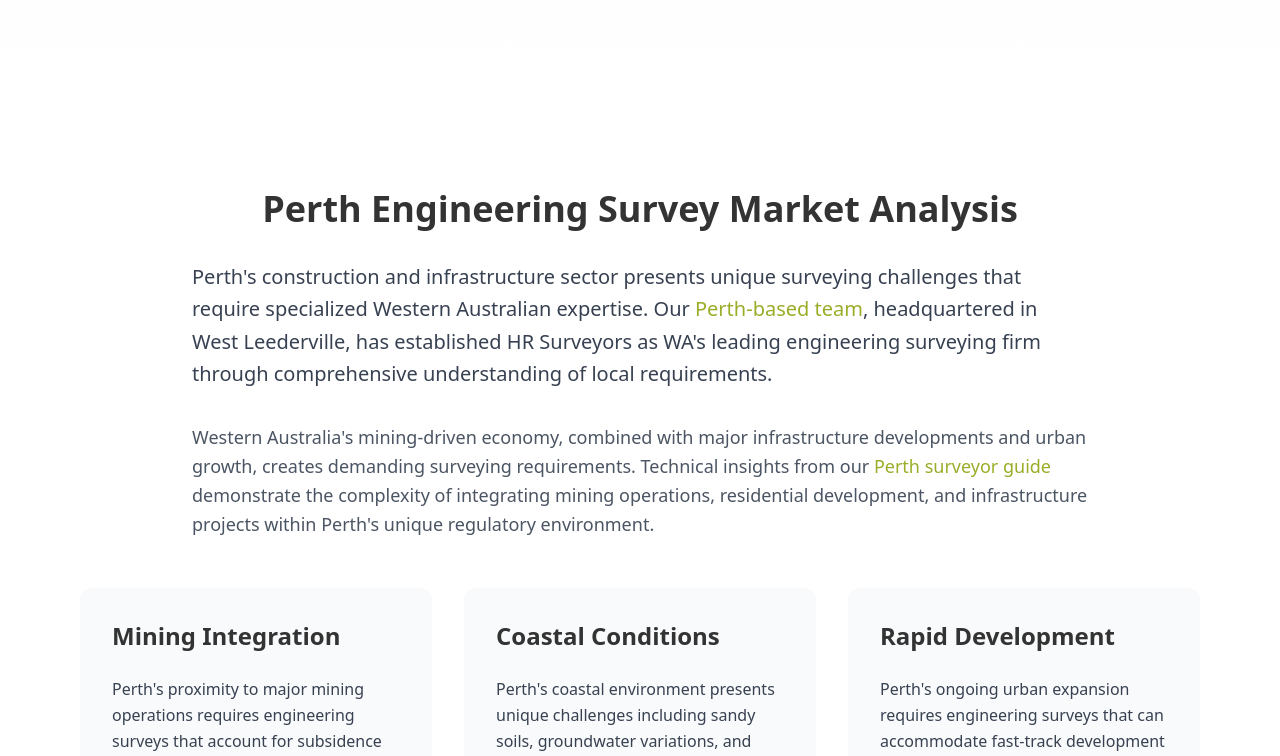
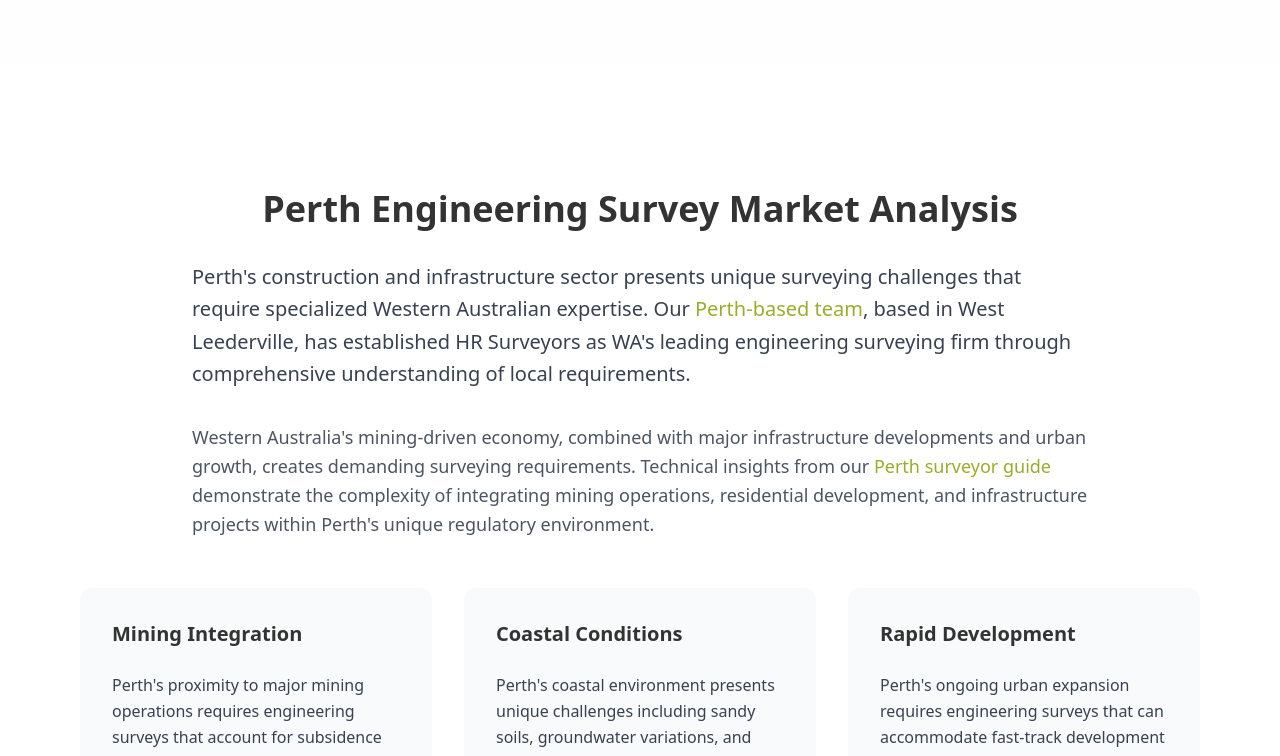
Before and after one commit to cavastir/hr, an Astro site in the folder surveyors/: page /expertise/engineering-surveys-perth in a window 1280 px wide. Shown: the part 677-1433 px from the top of the page. Built offline with nearby package versions, Linux system fonts and the light colour scheme; Astro itself is replaced by a stand-in of ours.

Commit message:
revised perth

```diff
--- a/surveyors/src/pages/expertise/engineering-surveys-perth.astro
+++ b/surveyors/src/pages/expertise/engineering-surveys-perth.astro
@@ -1,6 +1,5 @@
 ---
 import Layout from '../../layouts/Layout.astro';
-import { locationContent } from '../../utils/seo.ts';
 
 // Schema.org structured data for SEO
 const schemaData = {
@@ -27,14 +26,6 @@ const schemaData = {
     },
     "areaServed": "Perth, Western Australia"
   }
-};
-
-// Get Perth location data
-const perthContent = locationContent.perth;
-const perthOffice = {
-  address: '1/435 Vincent Street West, West Leederville, WA, 6007',
-  areas: 'Perth Metro, Regional WA',
-  specialties: ['Mining Projects', 'Infrastructure Development', 'Level Crossing Removals']
 };
 ---
 
@@ -69,19 +60,15 @@ const perthOffice = {
           </div>
         </div>
 
-        <!-- Local Stats -->
-        <div class="grid grid-cols-3 gap-8 max-w-2xl mx-auto text-center">
+        <!-- Perth Office Stats -->
+        <div class="grid grid-cols-2 gap-8 max-w-xl mx-auto text-center">
           <div>
             <p class="text-3xl font-bold text-hr-dark mb-2">WA</p>
-            <p class="text-gray-600">Headquarters</p>
+            <p class="text-gray-600">Office</p>
           </div>
           <div>
-            <p class="text-3xl font-bold text-hr-dark mb-2">12+</p>
-            <p class="text-gray-600">Years Perth</p>
-          </div>
-          <div>
-            <p class="text-3xl font-bold text-hr-dark mb-2">300+</p>
-            <p class="text-gray-600">WA Projects</p>
+            <p class="text-3xl font-bold text-hr-dark mb-2">2012</p>
+            <p class="text-gray-600">Established</p>
           </div>
         </div>
       </div>
@@ -93,7 +80,7 @@ const perthOffice = {
         <h2 class="text-3xl md:text-4xl font-bold text-hr-dark mb-8 text-center">Perth Engineering Survey Market Analysis</h2>
         <div class="max-w-4xl mx-auto mb-12">
           <p class="text-xl leading-relaxed text-gray-700 mb-8">
-            Perth's construction and infrastructure sector presents unique surveying challenges that require specialized Western Australian expertise. Our <a href="/about/" class="text-hr-accent hover:text-hr-dark transition-colors font-medium">Perth-based team</a>, headquartered in West Leederville, has established HR Surveyors as WA's leading engineering surveying firm through comprehensive understanding of local requirements.
+            Perth's construction and infrastructure sector presents unique surveying challenges that require specialized Western Australian expertise. Our <a href="/about/" class="text-hr-accent hover:text-hr-dark transition-colors font-medium">Perth-based team</a>, based in West Leederville, has established HR Surveyors as WA's leading engineering surveying firm through comprehensive understanding of local requirements.
           </p>
           <p class="text-lg leading-relaxed text-gray-600 mb-8">
             Western Australia's mining-driven economy, combined with major infrastructure developments and urban growth, creates demanding surveying requirements. Technical insights from our <a href="/articles/perth-surveyor-guide/" class="text-hr-accent hover:text-hr-dark transition-colors font-medium">Perth surveyor guide</a> demonstrate the complexity of integrating mining operations, residential development, and infrastructure projects within Perth's unique regulatory environment.
@@ -101,30 +88,24 @@ const perthOffice = {
         </div>
 
         <!-- Perth-Specific Challenges -->
-        <div class="grid grid-cols-1 md:grid-cols-2 lg:grid-cols-3 gap-8 mb-16">
+        <div class="grid grid-cols-1 md:grid-cols-3 gap-8 mb-16">
           <div class="bg-gray-50 rounded-xl p-8 hover:shadow-lg transition-shadow duration-300">
-            <h3 class="text-xl md:text-2xl font-bold text-hr-dark mb-6">
-              Mining Integration
-            </h3>
-            <p class="text-gray-700 leading-relaxed mb-6">
+            <h3 class="text-xl font-bold text-hr-dark mb-6">Mining Integration</h3>
+            <p class="text-gray-700 leading-relaxed">
               Perth's proximity to major mining operations requires engineering surveys that account for subsidence monitoring, heavy haulage routes, and resource extraction infrastructure integration with urban development projects.
             </p>
           </div>
 
           <div class="bg-gray-50 rounded-xl p-8 hover:shadow-lg transition-shadow duration-300">
-            <h3 class="text-xl md:text-2xl font-bold text-hr-dark mb-6">
-              Coastal Conditions
-            </h3>
-            <p class="text-gray-700 leading-relaxed mb-6">
+            <h3 class="text-xl font-bold text-hr-dark mb-6">Coastal Conditions</h3>
+            <p class="text-gray-700 leading-relaxed">
               Perth's coastal environment presents unique challenges including sandy soils, groundwater variations, and coastal erosion considerations that impact foundation design and infrastructure surveying accuracy.
             </p>
           </div>
 
           <div class="bg-gray-50 rounded-xl p-8 hover:shadow-lg transition-shadow duration-300">
-            <h3 class="text-xl md:text-2xl font-bold text-hr-dark mb-6">
-              Rapid Development
-            </h3>
-            <p class="text-gray-700 leading-relaxed mb-6">
+            <h3 class="text-xl font-bold text-hr-dark mb-6">Rapid Development</h3>
+            <p class="text-gray-700 leading-relaxed">
               Perth's ongoing urban expansion requires engineering surveys that can accommodate fast-track development timelines while maintaining accuracy standards for both residential and commercial projects.
             </p>
           </div>
@@ -149,21 +130,17 @@ const perthOffice = {
               <h3 class="text-2xl font-bold text-hr-dark mb-6">Perth Office Capabilities</h3>
               <div class="space-y-4">
                 <div class="flex items-start">
-                  <svg class="w-5 h-5 text-hr-accent mt-1 mr-3" fill="currentColor" viewBox="0 0 20 20">
-                    <path fill-rule="evenodd" d="M5.05 4.05a7 7 0 119.9 9.9L10 18.9l-4.95-4.95a7 7 0 010-9.9zM10 11a2 2 0 100-4 2 2 0 000 4z" clip-rule="evenodd"></path>
-                  </svg>
+                  <div class="w-5 h-5 bg-hr-accent rounded-full mt-1 mr-3"></div>
                   <div>
                     <p class="font-semibold text-hr-dark">Address</p>
-                    <p class="text-gray-600">{perthOffice.address}</p>
+                    <p class="text-gray-600">1/435 Vincent Street West, West Leederville, WA, 6007</p>
                   </div>
                 </div>
                 <div class="flex items-start">
-                  <svg class="w-5 h-5 text-hr-accent mt-1 mr-3" fill="currentColor" viewBox="0 0 20 20">
-                    <path d="M9 12l2 2 4-4m6 2a9 9 0 11-18 0 9 9 0 0118 0z"></path>
-                  </svg>
+                  <div class="w-5 h-5 bg-hr-accent rounded-full mt-1 mr-3"></div>
                   <div>
                     <p class="font-semibold text-hr-dark">Service Areas</p>
-                    <p class="text-gray-600">{perthOffice.areas}</p>
+                    <p class="text-gray-600">Perth Metro, Regional WA</p>
                   </div>
                 </div>
               </div>
@@ -171,12 +148,18 @@ const perthOffice = {
             <div>
               <h3 class="text-xl font-bold mb-4 text-hr-dark">Perth Specializations</h3>
               <ul class="space-y-3">
-                {perthOffice.specialties.map((specialty) => (
-                  <li class="flex items-center">
-                    <span class="w-2 h-2 bg-hr-accent rounded-full mr-3"></span>
-                    <span class="text-gray-700">{specialty}</span>
-                  </li>
-                ))}
+                <li class="flex items-center">
+                  <span class="w-2 h-2 bg-hr-accent rounded-full mr-3"></span>
+                  <span class="text-gray-700">Mining Projects</span>
+                </li>
+                <li class="flex items-center">
+                  <span class="w-2 h-2 bg-hr-accent rounded-full mr-3"></span>
+                  <span class="text-gray-700">Infrastructure Development</span>
+                </li>
+                <li class="flex items-center">
+                  <span class="w-2 h-2 bg-hr-accent rounded-full mr-3"></span>
+                  <span class="text-gray-700">Level Crossing Removals</span>
+                </li>
               </ul>
             </div>
           </div>
@@ -184,7 +167,7 @@ const perthOffice = {
 
         <!-- Recent Perth Projects -->
         <div class="bg-hr-dark rounded-xl p-8 md:p-12 text-white">
-          <h3 class="text-3xl md:text-4xl font-bold mb-8 text-center text-hr-accent">Recent Perth Engineering Survey Projects</h3>
+          <h3 class="text-3xl font-bold mb-8 text-center text-hr-accent">Recent Perth Engineering Survey Projects</h3>
           <div class="grid grid-cols-1 md:grid-cols-2 gap-8">
             <div>
               <h4 class="text-xl font-semibold text-hr-accent mb-3">Victoria Park-Canning Level Crossing Removal Project</h4>
@@ -207,7 +190,6 @@ const perthOffice = {
     <section class="py-16 md:py-20 bg-white">
       <div class="container mx-auto px-4 max-w-6xl">
         <div class="grid grid-cols-1 lg:grid-cols-2 gap-12 items-center">
-          <!-- Content Column -->
           <div>
             <h2 class="text-3xl md:text-4xl font-bold text-hr-dark mb-6">
               Perth Engineering Survey Consultation
@@ -216,21 +198,16 @@ const perthOffice = {
               Connect with our Perth engineering survey specialists to discuss your Western Australian project requirements. Our local expertise and proven track record ensure your project benefits from comprehensive understanding of Perth's unique surveying challenges.
             </p>
 
-            <!-- Contact Options -->
             <div class="flex flex-col sm:flex-row gap-4">
               <a
                 href="/contact/"
-                class="inline-flex items-center justify-center bg-hr-accent text-hr-dark px-8 py-4 rounded-lg text-lg font-bold hover:bg-opacity-90 transition-all duration-300 group focus:outline-none focus:ring-2 focus:ring-hr-accent focus:ring-offset-2"
+                class="inline-flex items-center justify-center bg-hr-accent text-hr-dark px-8 py-4 rounded-lg text-lg font-bold hover:bg-opacity-90 transition-all duration-300"
               >
-                <span>Perth Consultation</span>
-                <svg class="w-5 h-5 ml-2 group-hover:translate-x-1 transition-transform" fill="none" stroke="currentColor" viewBox="0 0 24 24">
-                  <path stroke-linecap="round" stroke-linejoin="round" stroke-width="2" d="M17 8l4 4m0 0l-4 4m4-4H3" />
-                </svg>
+                Perth Consultation
               </a>
             </div>
           </div>
 
-          <!-- Related Services Column -->
           <div class="bg-gray-50 rounded-xl p-8">
             <h3 class="text-2xl font-bold text-hr-dark mb-8 text-center">Perth Surveying Expertise</h3>
             <div class="space-y-6">
```
